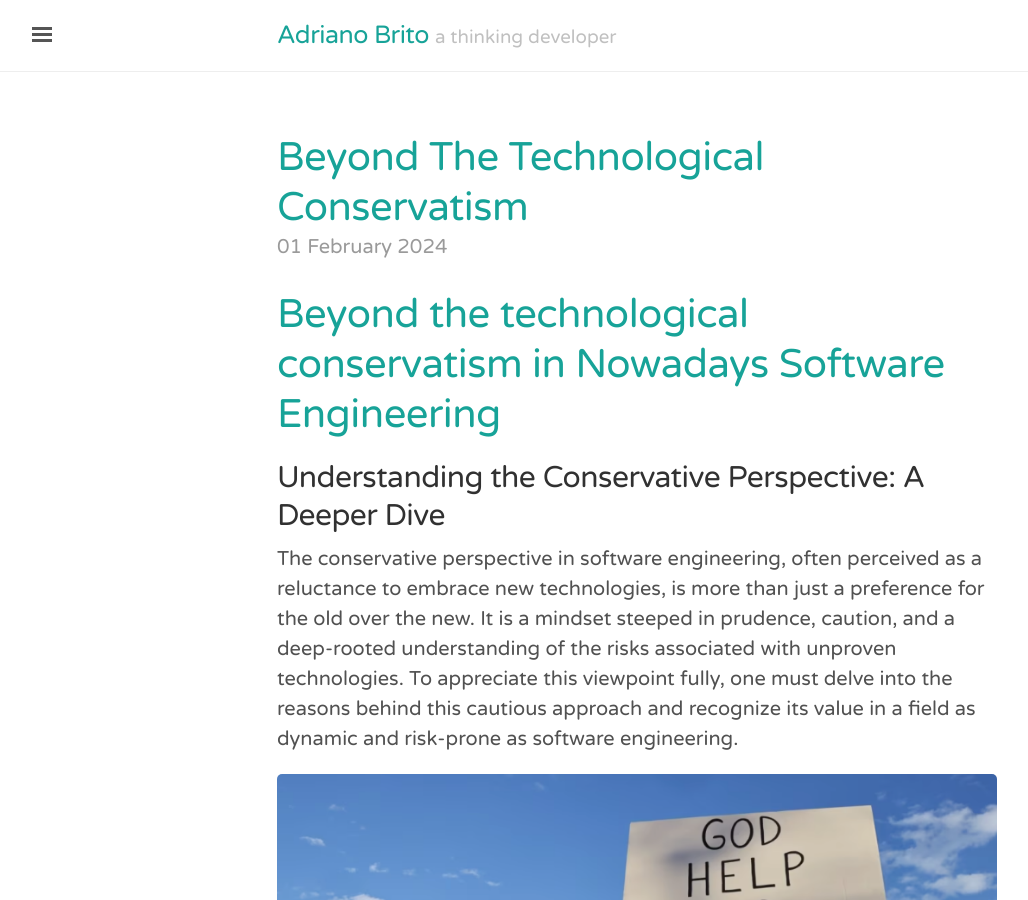
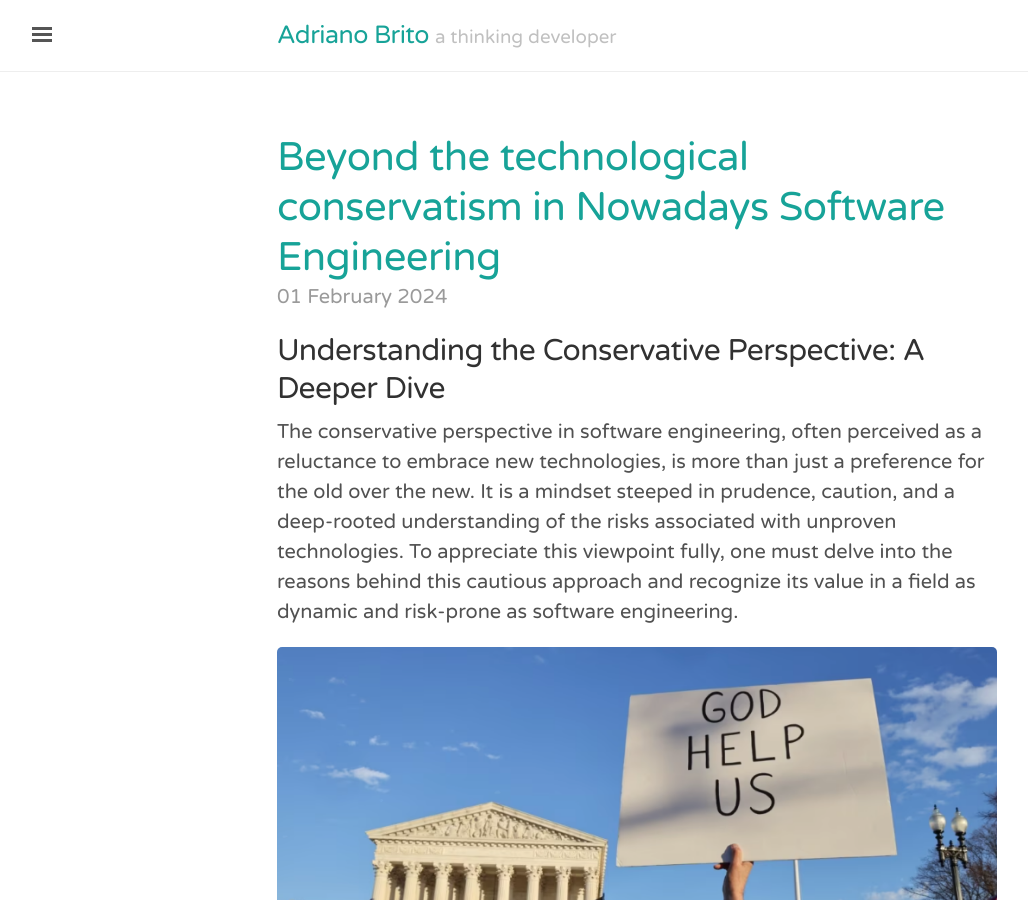
Before and after one commit to adrianobrito/adrianobrito.github.io, a Jekyll site: the page built from _posts/2024-02-01-beyond-the-technological-conservatism.md, in a window 1280 px wide and 900 px high. Shown: the whole window, without its empty margins (3-1031 px from the left). Built offline with Jekyll 4.4.1, drawn with Linux system fonts in a browser that asks for light colours; our own code applies the rules of GitHub Pages for plain Markdown files; comment, search, counter and statistics services are not loaded; some of the changed lines change nothing that is shown.

Commit message:
Update 2024-02-01-beyond-the-technological-conservatism.md

```diff
--- a/_posts/2024-02-01-beyond-the-technological-conservatism.md
+++ b/_posts/2024-02-01-beyond-the-technological-conservatism.md
@@ -1,4 +1,8 @@
-# Beyond the technological conservatism in Nowadays Software Engineering
+---
+layout: post
+title: Beyond the technological conservatism in Nowadays Software Engineering
+---
+
 
 ## Understanding the Conservative Perspective: A Deeper Dive
 
```
